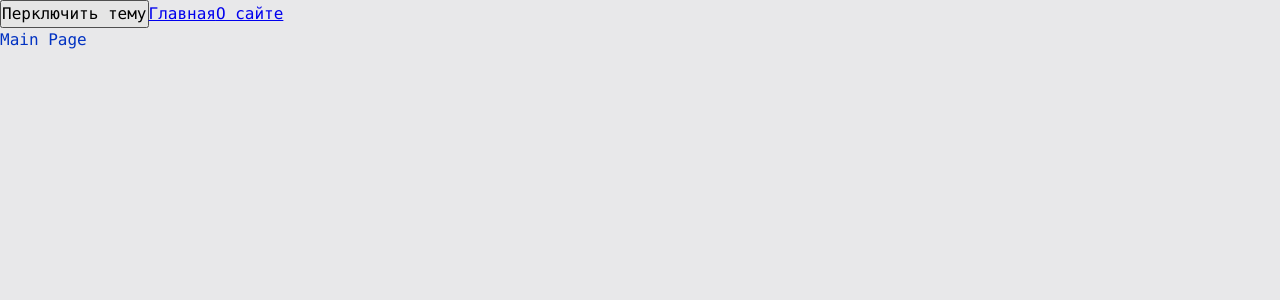
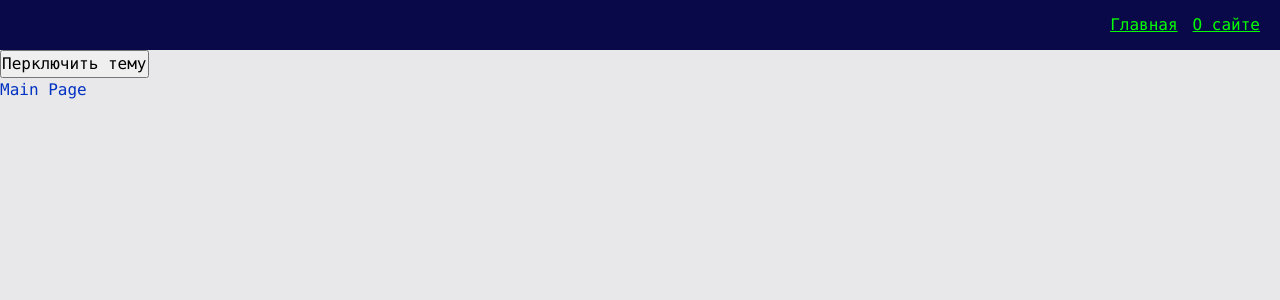
Before and after one commit to VladimirTkachev/educational-project, a React app: page / in a window 1280 px wide. Shown: the top 300 px of the page. Built offline with nearby package versions, Linux system fonts and the light colour scheme.

Commit message:
add navbar widget

```diff
--- a/src/App/App.tsx
+++ b/src/App/App.tsx
@@ -1,8 +1,7 @@
-import { Link } from "react-router-dom";
-
 import { classNames as cn } from 'shared/lib/classNames/classNames'
 import { useTheme } from "app/providers/ThemeProvider";
 import { AppRouter } from "app/providers/ThemeProvider/router";
+import { Navbar } from "widgets/Navbar";
 
 import 'app/styles/themes/dark.scss';
 import 'app/styles/themes/normal.scss';
@@ -14,9 +13,8 @@ export const App = () => {
 
   return (
     <div className={cn('app', {}, [theme])}>
+      <Navbar />
       <button type='button' onClick={() => toggleTheme()}>Перключить тему</button>
-      <Link to="/">Главная</Link>
-      <Link to="/about">О сайте</Link>
       <AppRouter />
     </div>
   )
--- a/src/App/styles/themes/dark.scss
+++ b/src/App/styles/themes/dark.scss
@@ -1,6 +1,9 @@
 .dark {
   --bg-color: #090949;
+  --inverted-bg-color: #e8e8ea;
 
   --primary-color: #049604;
   --secondary-color: #04ff04;
+  --inverted-primary-color: #0232c2;
+  --inverted-secondary-color: #024ef3;
 }
--- a/src/App/styles/themes/normal.scss
+++ b/src/App/styles/themes/normal.scss
@@ -1,6 +1,9 @@
 .light {
   --bg-color: #e8e8ea;
+  --inverted-bg-color: #090949;
 
   --primary-color: #0232c2;
   --secondary-color: #0449e0;
+  --inverted-primary-color: #049604;
+  --inverted-secondary-color: #04ff04;
 }
--- a/src/App/styles/variables/global.scss
+++ b/src/App/styles/variables/global.scss
@@ -8,4 +8,7 @@
   --font-size-l: 24px;
   --font-line-l: 32px;
   --font-l: var(--font-size-l) / var(--font-line-l) var(--font-family-main);
+
+  //Размеры
+  --navbar-height: 50px;
 }
--- a/src/shared/lib/classNames/classNames.ts
+++ b/src/shared/lib/classNames/classNames.ts
@@ -1,9 +1,9 @@
 type Mods = Record<string, boolean | string>;
 
-export const classNames = (cls: string, mods: Mods, additional: string[]) => {
+export const classNames = (cls: string, mods: Mods = {}, additional: string[] = []) => {
   const modsClasses = Object.entries(mods)
     .filter(([_className, value]) => Boolean(value))
     .map(([className]) => className);
 
-  return [cls, ...additional, ...modsClasses].join(' ');
+  return [cls, ...additional.filter(Boolean), ...modsClasses].join(' ');
 }
--- /dev/null
+++ b/src/shared/ui/AppLink/AppLink.module.scss
@@ -0,0 +1,11 @@
+.AppLink {
+  color: var(--primary-color);
+}
+
+.primary {
+  color: var(--primary-color);
+}
+
+.secondary {
+  color: var(--inverted-secondary-color);
+}
--- /dev/null
+++ b/src/shared/ui/AppLink/AppLink.tsx
@@ -0,0 +1,26 @@
+import { FC } from 'react';
+import { Link, LinkProps } from 'react-router-dom';
+
+import { classNames as cn } from 'shared/lib/classNames/classNames';
+
+import cls from './AppLink.module.scss';
+
+export enum AppLinkTheme {
+  PRIMARY = 'primary',
+  SECONDARY = 'secondary',
+}
+
+interface AppLinkProps extends LinkProps {
+  className?: string;
+  theme?: AppLinkTheme;
+}
+
+export const AppLink: FC<AppLinkProps> = (props) => {
+  const { className, children, theme = AppLinkTheme.PRIMARY, ...restProps } = props;
+
+  return (
+    <Link className={cn(cls['AppLink'], {}, [className, cls[theme]])} {...restProps}>
+      {children}
+    </Link>
+  )
+};
--- /dev/null
+++ b/src/widgets/Navbar/index.ts
@@ -0,0 +1 @@
+export { Navbar } from './ui/Navbar';
--- /dev/null
+++ b/src/widgets/Navbar/ui/Navbar.module.scss
@@ -0,0 +1,14 @@
+.Navbar {
+  width: 100%;
+  height: var(--navbar-height);
+  background-color: var(--inverted-bg-color);
+  display: flex;
+  align-items: center;
+  padding: 20px;
+}
+
+.links {
+  display: flex;
+  gap: 15px;
+  margin-left: auto;
+}
--- /dev/null
+++ b/src/widgets/Navbar/ui/Navbar.tsx
@@ -0,0 +1,23 @@
+import { FC } from 'react';
+
+import { classNames as cn } from 'shared/lib/classNames/classNames';
+import { AppLink, AppLinkTheme } from 'shared/ui/AppLink/AppLink';
+
+import cls from './Navbar.module.scss';
+
+interface NavbarProps {
+  className?: string;
+}
+
+export const Navbar: FC<NavbarProps> = (props) => {
+  const { className } = props;
+
+  return (
+    <div className={cn(cls['Navbar'], {}, [className])}>
+      <div className={cn(cls['links'])}>
+        <AppLink theme={AppLinkTheme.SECONDARY} to="/">Главная</AppLink>
+        <AppLink theme={AppLinkTheme.SECONDARY} to="/about">О сайте</AppLink>
+      </div>
+    </div>
+  )
+};
```
